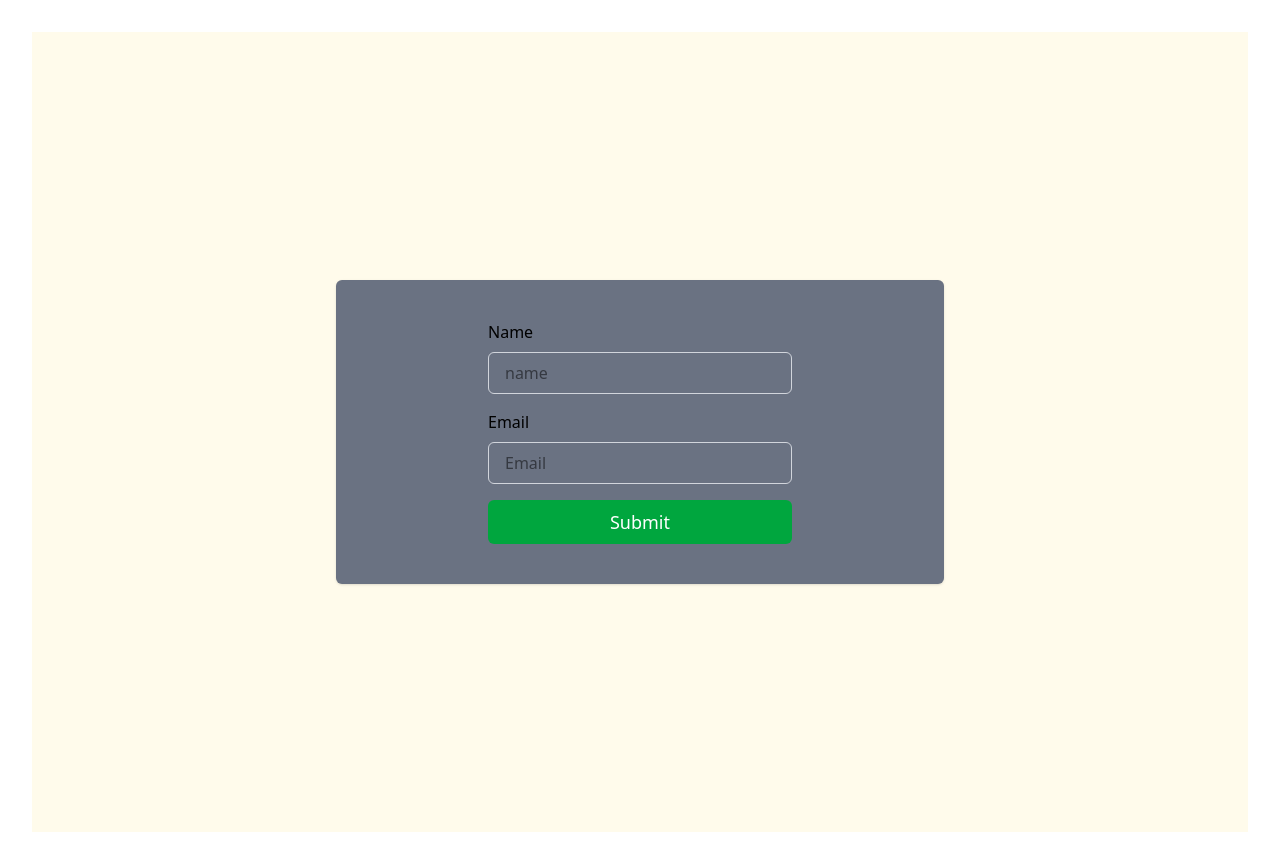
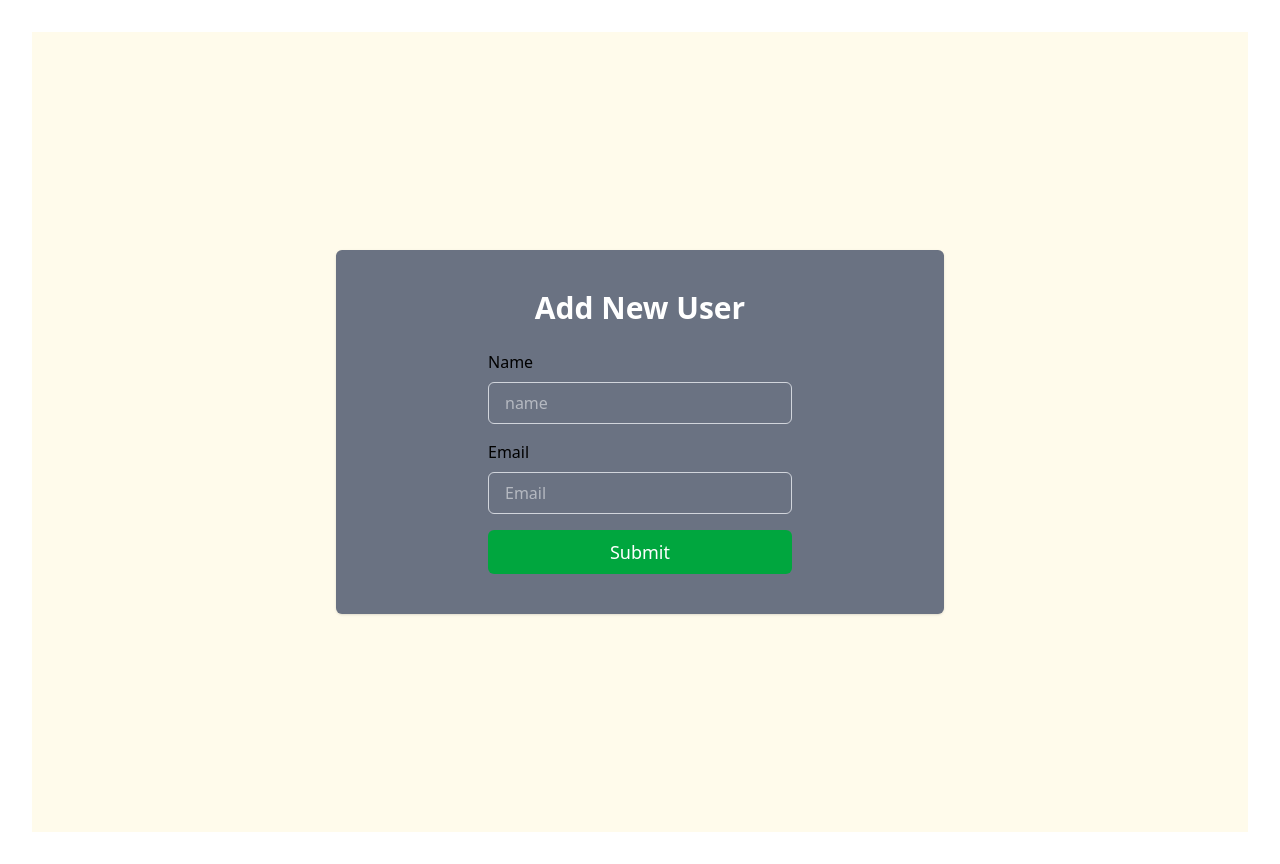
Before and after one commit to wptasmina/redux-curd, a React (Vite) app: page /create in a window 1280 px wide. Built offline with nearby package versions, Linux system fonts and the light colour scheme.

Commit message:
create added data

```diff
--- a/src/page/Create.jsx
+++ b/src/page/Create.jsx
@@ -1,17 +1,35 @@
+import { useState } from "react"
+import { useDispatch, useSelector } from "react-redux"
+import { addUser } from "../redux/features/users/userReduserSlice"
+import { useNavigate } from "react-router-dom"
 
 
 export default function Create() {
+  const [name, setName] = useState('')
+  const [email, setEmail] = useState('')
+  const navigate = useNavigate()
+  const users = useSelector(state => state.users)
+
+  const dispatch = useDispatch()
+
+  const handleSubmit = (e)=>{
+    e.preventDefault()
+    dispatch(addUser({id: users[users.length -1].id + 1, name, email}))
+    navigate('/')
+  }
+
   return (
     <div className='flex justify-center items-center min-h-screen bg-amber-50'>
       <div className='bg-gray-500 w-1/2 py-10 rounded-md shadow'>
-        <form className="space-y-4 w-1/2 mx-auto">
+      <h2 className="text-3xl text-white font-bold pb-6">Add New User</h2>
+        <form onSubmit={handleSubmit} className="space-y-4 w-1/2 mx-auto">
           <div className="flex flex-col text-left">
             <label htmlFor="" className="pb-2">Name</label>
-            <input type="text" placeholder='name' className='border border-gray-300 px-4 py-2 rounded-md outline-none focus:outline-none' />
+            <input onChange={(e)=> setName(e.target.value)} type="text" placeholder='name' className='border border-gray-300 text-white px-4 py-2 rounded-md outline-none focus:outline-none' />
           </div>
           <div className="flex flex-col text-left">
             <label htmlFor="" className="pb-2">Email</label>
-            <input type="text" placeholder='Email' className='border border-gray-300 px-4 py-2 rounded-md outline-none focus:outline-none' />
+            <input onChange={(e)=> setEmail(e.target.value)} type="email" placeholder='Email' className='border border-gray-300 text-white px-4 py-2 rounded-md outline-none focus:outline-none' />
           </div>
           <button className="bg-green-600 w-full py-2 text-white text-lg font-medium cursor-pointer rounded-md">Submit</button>
         </form>
--- a/src/page/Home.jsx
+++ b/src/page/Home.jsx
@@ -1,10 +1,11 @@
-import { useSelector } from "react-redux"
+import { useDispatch, useSelector } from "react-redux"
 import { Link } from "react-router-dom"
 
 
 export default function Home() {
   const users = useSelector(state => state.users)
   console.log(users)
+
 
   return (
     <div className="">
--- a/src/redux/features/users/userReduserSlice.js
+++ b/src/redux/features/users/userReduserSlice.js
@@ -6,8 +6,16 @@ export const userSlice = createSlice({
     name: 'users',
     initialState: usreList,
     reducers: {
+        addUser: (state, action)=> {
+            state.push(action.payload);
+            console.log(action);
+
+
+        }
 
     }
 
 })
+
+export const { addUser } = userSlice.actions
 export const userReducer =  userSlice.reducer
```
